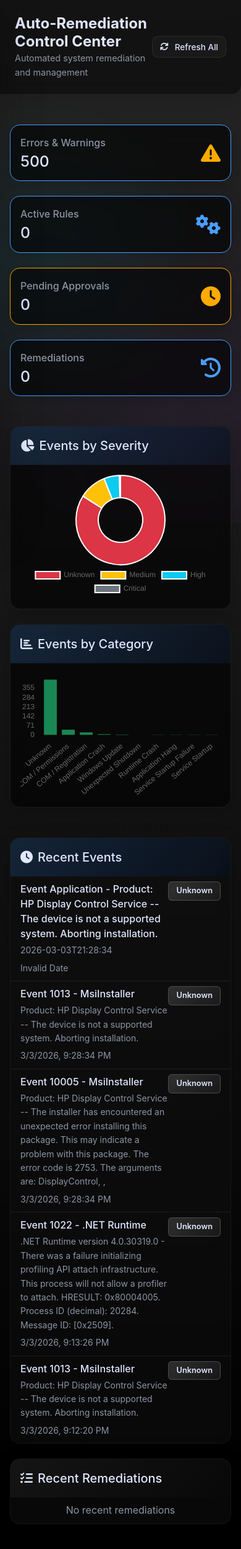
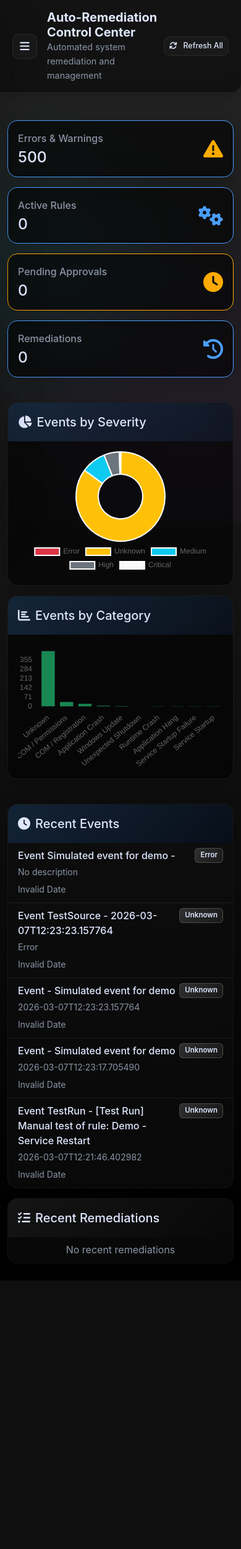
Before and after one commit to nehah0305/Rule-Based-Auto-Remediation-For-Windows-, a Flask app: page / in a window 390 px wide. Shown: the whole page at 62% size. After the commit the page ends 2066 px from the top, so only its background shows below. Run offline with Flask 3, Linux system fonts and the light colour scheme; data that the repository does not hold is empty; some libraries are stand-ins or nearby versions.

Commit message:
upgraded remediation engine

```diff
--- a/backend/data/last_processed.json
+++ b/backend/data/last_processed.json
@@ -1 +1 @@
-{"last_rowid": 1, "last_timestamp": "2026-03-03T21:28:34"}
+{"last_rowid": 8, "last_timestamp": ""}
--- a/backend/static/style.css
+++ b/backend/static/style.css
@@ -745,12 +745,57 @@ code {
   background: rgba(74, 158, 255, 0.6);
 }
 
+/* Mobile hamburger button */
+.mobile-menu-btn {
+  display: none;
+  background: var(--glass-bg);
+  border: 1px solid var(--glass-border);
+  color: #e0e7ff;
+  width: 40px;
+  height: 40px;
+  border-radius: 10px;
+  font-size: 1.1rem;
+  cursor: pointer;
+  align-items: center;
+  justify-content: center;
+  transition: all 0.3s ease;
+  flex-shrink: 0;
+}
+.mobile-menu-btn:hover {
+  background: var(--glass-hover);
+  border-color: var(--primary-color);
+}
+
+/* Sidebar overlay backdrop (mobile) */
+.sidebar-overlay {
+  display: none;
+  position: fixed;
+  inset: 0;
+  background: rgba(0,0,0,0.6);
+  backdrop-filter: blur(4px);
+  z-index: 999;
+}
+.sidebar-overlay.active { display: block; }
+
+/* Rules table — no word wrap in action cell */
+#rules-table td:last-child {
+  white-space: nowrap;
+}
+#rules-table td:first-child {
+  font-weight: 600;
+  max-width: 260px;
+  word-break: break-word;
+}
+
 /* Responsive Design */
 @media (max-width: 768px) {
+  .mobile-menu-btn { display: flex; }
+
   .sidebar {
     position: fixed;
     left: -100%;
-    width: 70%;
+    width: 80%;
+    max-width: 300px;
     height: 100vh;
     transition: left 0.3s ease;
     z-index: 1000;
@@ -765,24 +810,21 @@ code {
   }
 
   .header-top {
-    padding: 1.5rem;
+    padding: 1rem 1.25rem;
   }
 
   .header-top h2 {
-    font-size: 1.5rem;
-  }
-
-  .header-top .btn {
-    padding: 0.4rem 0.75rem;
-    font-size: 0.85rem;
+    font-size: 1.25rem;
   }
 
   .container-fluid.p-4 {
-    padding: 1rem !important;
+    padding: 0.75rem !important;
   }
 
   .card-modern .card-header {
     padding: 1rem;
+    flex-wrap: wrap;
+    gap: 0.5rem;
   }
 
   .card-modern .card-body {
@@ -790,12 +832,13 @@ code {
   }
 
   .table thead th {
-    padding: 0.75rem;
+    padding: 0.6rem 0.75rem;
     font-size: 0.75rem;
   }
 
   .table tbody td {
-    padding: 0.75rem;
+    padding: 0.6rem 0.75rem;
+    font-size: 0.85rem;
   }
 
   .btn {
@@ -803,28 +846,47 @@ code {
     font-size: 0.8rem;
   }
 
+  .btn-sm {
+    padding: 0.3rem 0.5rem;
+    font-size: 0.78rem;
+  }
+
   .row > [class*="col-"] {
-    margin-bottom: 1.5rem;
+    margin-bottom: 1rem;
+  }
+
+  /* Stack stat cards in 2 columns on mobile */
+  .row .col-md-3 {
+    flex: 0 0 50%;
+    max-width: 50%;
   }
 }
 
 @media (max-width: 576px) {
   .sidebar {
     width: 100%;
+    max-width: none;
   }
 
   .header-top {
     flex-direction: column;
-    gap: 1rem;
+    align-items: flex-start;
+    gap: 0.75rem;
   }
 
   .table-responsive {
-    font-size: 0.85rem;
+    font-size: 0.82rem;
   }
 
-  .btn {
+  /* Single column stat cards on very small screens */
+  .row .col-md-3 {
+    flex: 0 0 100%;
+    max-width: 100%;
+  }
+
+  .badge {
     padding: 0.35rem 0.5rem;
-    font-size: 0.75rem;
+    font-size: 0.72rem;
   }
 }
 
--- a/backend/templates/index.html
+++ b/backend/templates/index.html
@@ -12,6 +12,9 @@
 </head>
 
 <body class="bg-gradient">
+  <!-- Sidebar overlay (mobile) -->
+  <div class="sidebar-overlay" id="sidebarOverlay" onclick="closeMobileSidebar()"></div>
+
   <!-- Sidebar Navigation -->
   <nav class="navbar navbar-dark bg-dark-navy sticky-top sidebar" id="sidebar">
     <div class="container-fluid flex-column">
@@ -59,9 +62,14 @@
     <!-- Top Header -->
     <header class="header-top">
       <div class="d-flex justify-content-between align-items-center">
+        <div class="d-flex align-items-center gap-3">
+          <button class="mobile-menu-btn" id="mobileMenuBtn" onclick="openMobileSidebar()" title="Menu">
+            <i class="fas fa-bars"></i>
+          </button>
           <div>
             <h2 class="mb-0">Auto-Remediation Control Center</h2>
             <p class="text-muted mb-0 small">Automated system remediation and management</p>
+          </div>
         </div>
         <div class="d-flex gap-2">
           <button class="btn btn-sm btn-light" onclick="refreshAll()">
@@ -234,104 +242,37 @@
         <!-- Rules Tab -->
         <div class="tab-pane fade" id="rulesTab">
           <div class="row">
-            <div class="col-lg-6">
+            <div class="col-12">
               <div class="card card-modern">
-                <div class="card-header bg-gradient-success border-0 d-flex justify-content-between align-items-center">
+                <div
+                  class="card-header bg-gradient-success border-0 d-flex justify-content-between align-items-center flex-wrap gap-2">
                   <h5 class="mb-0 text-white">
                     <i class="fas fa-list me-2"></i>Active Rules
                   </h5>
+                  <div class="d-flex gap-2 flex-wrap">
+                    <button class="btn btn-sm btn-light" onclick="openNewRuleModal()">
+                      <i class="fas fa-plus me-1"></i>New Rule
+                    </button>
                     <button class="btn btn-sm btn-light" onclick="populateRulesFromJSON()">
                       <i class="fas fa-download me-1"></i>Import from JSON
                     </button>
+                  </div>
                 </div>
                 <div class="card-body p-0">
                   <div class="table-responsive">
                     <table class="table table-hover mb-0" id="rules-table">
                       <thead class="table-light">
                         <tr>
-                          <th style="width: 30%">Rule Name</th>
-                          <th style="width: 25%">Criteria</th>
-                          <th style="width: 10%">Severity</th>
-                          <th style="width: 10%">Auto</th>
-                          <th style="width: 25%" class="text-center">Actions</th>
+                          <th style="min-width:180px">Rule Name</th>
+                          <th style="min-width:160px">Criteria</th>
+                          <th style="min-width:100px">Severity</th>
+                          <th style="min-width:80px">Auto</th>
+                          <th style="min-width:220px" class="text-center">Actions</th>
                         </tr>
                       </thead>
                       <tbody></tbody>
                     </table>
                   </div>
-                </div>
-              </div>
-            </div>
-
-            <div class="col-lg-6">
-              <div class="card card-modern">
-                <div class="card-header bg-gradient-info border-0">
-                  <h5 class="mb-0 text-white">
-                    <i class="fas fa-plus-circle me-2"></i>Create/Edit Rule
-                  </h5>
-                </div>
-                <div class="card-body">
-                  <form id="rule-form">
-                    <input type="hidden" id="rule-id" />
-                    <div class="mb-3">
-                      <label class="form-label fw-500">Rule Name *</label>
-                      <input class="form-control form-control-modern" id="rule-name" placeholder="Enter rule name"
-                        required />
-                    </div>
-                    <div class="mb-3">
-                      <label class="form-label fw-500">Event ID</label>
-                      <input class="form-control form-control-modern" id="rule-event_id"
-                        placeholder="Optional - leave blank for all" />
-                    </div>
-                    <div class="mb-3">
-                      <label class="form-label fw-500">Source</label>
-                      <input class="form-control form-control-modern" id="rule-source"
-                        placeholder="Optional - leave blank for all" />
-                    </div>
-                    <div class="mb-3">
-                      <label class="form-label fw-500">Message Regex</label>
-                      <input class="form-control form-control-modern" id="rule-message_regex"
-                        placeholder="Optional regex pattern" />
-                    </div>
-                    <div class="mb-3">
-                      <label class="form-label fw-500">Remediation Script</label>
-                      <div class="btn-group w-100 mb-2" role="group" id="script-type-group">
-                        <input type="radio" class="btn-check" name="script-type-radio" id="script-type-file"
-                          value="file" checked />
-                        <label class="btn btn-outline-secondary btn-sm" for="script-type-file">
-                          <i class="fas fa-file me-1"></i>File Path
-                        </label>
-                        <input type="radio" class="btn-check" name="script-type-radio" id="script-type-inline"
-                          value="inline" />
-                        <label class="btn btn-outline-primary btn-sm" for="script-type-inline">
-                          <i class="fas fa-code me-1"></i>Inline Script
-                        </label>
-                      </div>
-                      <textarea class="form-control form-control-modern font-monospace" id="rule-remediation_script"
-                        rows="5" placeholder="C:\scripts\fix.ps1"
-                        style="font-size: 0.85rem; resize: vertical;"></textarea>
-                      <small class="text-muted" id="script-hint">
-                        <i class="fas fa-info-circle me-1"></i>
-                        <span id="script-hint-text">Enter the full path to a .ps1 file on this machine.</span>
-                      </small>
-                    </div>
-                    <div class="form-check mb-3">
-                      <input type="checkbox" class="form-check-input" id="rule-auto" />
-                      <label class="form-check-label" for="rule-auto">
-                        Enable Auto-Remediation
-                      </label>
-                      <small class="d-block text-muted mt-1">When enabled, remediation runs automatically on matching
-                        events</small>
-                    </div>
-                    <div class="d-grid gap-2">
-                      <button class="btn btn-primary btn-modern" type="submit">
-                        <i class="fas fa-save me-2"></i>Save Rule
-                      </button>
-                      <button class="btn btn-outline-secondary btn-modern" type="button" id="rule-reset">
-                        <i class="fas fa-redo me-2"></i>Reset Form
-                      </button>
-                    </div>
-                  </form>
                 </div>
               </div>
             </div>
@@ -402,6 +343,83 @@
     </div>
   </div>
 
+
+  <!-- Rule Create/Edit Modal -->
+  <div class="modal fade" tabindex="-1" id="ruleModal">
+    <div class="modal-dialog modal-lg modal-dialog-centered">
+      <div class="modal-content modal-modern">
+        <div class="modal-header bg-gradient-info border-0">
+          <h5 class="modal-title text-white" id="ruleModalTitle">
+            <i class="fas fa-plus-circle me-2"></i>Create Rule
+          </h5>
+          <button type="button" class="btn-close btn-close-white" data-bs-dismiss="modal"></button>
+        </div>
+        <div class="modal-body">
+          <form id="rule-form">
+            <input type="hidden" id="rule-id" />
+            <div class="row g-3">
+              <div class="col-md-8">
+                <label class="form-label fw-500">Rule Name *</label>
+                <input class="form-control form-control-modern" id="rule-name"
+                  placeholder="Enter a descriptive rule name" required />
+              </div>
+              <div class="col-md-4">
+                <label class="form-label fw-500">Event ID</label>
+                <input class="form-control form-control-modern" id="rule-event_id" placeholder="e.g. 7034" />
+              </div>
+              <div class="col-md-6">
+                <label class="form-label fw-500">Source</label>
+                <input class="form-control form-control-modern" id="rule-source"
+                  placeholder="e.g. Service Control Manager" />
+              </div>
+              <div class="col-md-6">
+                <label class="form-label fw-500">Message Regex</label>
+                <input class="form-control form-control-modern" id="rule-message_regex"
+                  placeholder="Optional regex pattern" />
+              </div>
+              <div class="col-12">
+                <label class="form-label fw-500">Remediation Script</label>
+                <div class="btn-group w-100 mb-2" role="group">
+                  <input type="radio" class="btn-check" name="script-type-radio" id="script-type-file" value="file"
+                    checked />
+                  <label class="btn btn-outline-secondary btn-sm" for="script-type-file">
+                    <i class="fas fa-file me-1"></i>File Path
+                  </label>
+                  <input type="radio" class="btn-check" name="script-type-radio" id="script-type-inline"
+                    value="inline" />
+                  <label class="btn btn-outline-primary btn-sm" for="script-type-inline">
+                    <i class="fas fa-code me-1"></i>Inline Script
+                  </label>
+                </div>
+                <textarea class="form-control form-control-modern font-monospace" id="rule-remediation_script" rows="6"
+                  placeholder="C:\scripts\fix.ps1" style="font-size: 0.85rem; resize: vertical;"></textarea>
+                <small class="text-muted mt-1 d-block">
+                  <i class="fas fa-info-circle me-1"></i>
+                  <span id="script-hint-text">Enter the full path to a .ps1 file on this machine.</span>
+                </small>
+              </div>
+              <div class="col-12">
+                <div class="form-check">
+                  <input type="checkbox" class="form-check-input" id="rule-auto" />
+                  <label class="form-check-label" for="rule-auto">Enable Auto-Remediation</label>
+                  <small class="d-block text-muted mt-1">When enabled, the script runs automatically on every matching
+                    event</small>
+                </div>
+              </div>
+            </div>
+          </form>
+        </div>
+        <div class="modal-footer" style="background:var(--glass-bg); border-top:1px solid var(--glass-border);">
+          <button class="btn btn-outline-secondary" id="rule-reset" type="button">
+            <i class="fas fa-redo me-1"></i>Reset
+          </button>
+          <button class="btn btn-primary btn-modern" id="rule-save-btn" type="button">
+            <i class="fas fa-save me-1"></i>Save Rule
+          </button>
+        </div>
+      </div>
+    </div>
+  </div>
 
   <!-- Matches Modal -->
   <div class="modal fade" tabindex="-1" id="matchesModal">
@@ -800,19 +818,20 @@
       document.getElementById('rule-message_regex').value = r.message_regex || '';
       document.getElementById('rule-remediation_script').value = r.remediation_script || '';
       document.getElementById('rule-auto').checked = r.auto_remediate;
-      // Set script type radio
       const scriptType = r.script_type || 'file';
       document.getElementById(scriptType === 'inline' ? 'script-type-inline' : 'script-type-file').checked = true;
       updateScriptTypeHint(scriptType);
-      document.querySelector('[href="#rulesTab"]').click();
-      window.scrollTo(0, 0);
+      document.getElementById('ruleModalTitle').innerHTML = '<i class="fas fa-edit me-2"></i>Edit Rule';
+      new bootstrap.Modal(document.getElementById('ruleModal')).show();
     }
 
-    document.getElementById('rule-reset').addEventListener('click', () => {
+    function openNewRuleModal() {
       document.getElementById('rule-form').reset();
       document.getElementById('rule-id').value = '';
       updateScriptTypeHint('file');
-    });
+      document.getElementById('ruleModalTitle').innerHTML = '<i class="fas fa-plus-circle me-2"></i>Create Rule';
+      new bootstrap.Modal(document.getElementById('ruleModal')).show();
+    }
 
     // Script type toggle hint
     function updateScriptTypeHint(type) {
@@ -831,15 +850,16 @@
       radio.addEventListener('change', (e) => updateScriptTypeHint(e.target.value));
     });
 
-    document.getElementById('rule-form').addEventListener('submit', async (ev) => {
-      ev.preventDefault();
-      const btn = ev.target.querySelector('button[type="submit"]');
+    // Rule Save button (in modal)
+    document.getElementById('rule-save-btn').addEventListener('click', async () => {
+      const nameField = document.getElementById('rule-name');
+      if (!nameField.value.trim()) { nameField.focus(); return; }
+      const btn = document.getElementById('rule-save-btn');
       btn.disabled = true;
       const originalText = btn.innerHTML;
       btn.innerHTML = '<i class="fas fa-spinner fa-spin me-1"></i>Saving...';
 
       const selectedType = document.querySelector('input[name="script-type-radio"]:checked')?.value || 'file';
-
       try {
         const payload = {
           name: document.getElementById('rule-name').value,
@@ -853,15 +873,12 @@
         const ruleId = document.getElementById('rule-id').value;
         if (ruleId) {
           await api(`/api/rules/${ruleId}`, { method: 'PUT', headers: { 'Content-Type': 'application/json' }, body: JSON.stringify(payload) });
-          showStatus('Success', 'Rule updated successfully.', 'success');
         } else {
           await api('/api/rules', { method: 'POST', headers: { 'Content-Type': 'application/json' }, body: JSON.stringify(payload) });
-          showStatus('Success', 'Rule created successfully.', 'success');
         }
-        document.getElementById('rule-form').reset();
-        document.getElementById('rule-id').value = '';
-        updateScriptTypeHint('file');
+        bootstrap.Modal.getInstance(document.getElementById('ruleModal'))?.hide();
         loadRules();
+        showStatus('Success', ruleId ? 'Rule updated successfully.' : 'Rule created successfully.', 'success');
       } catch (e) {
         showStatus('Error', 'Failed to save rule: ' + e.message, 'error');
       }
@@ -1330,6 +1347,26 @@
         toggleSidebar();
       }
     });
+
+    // Mobile sidebar open/close
+    function openMobileSidebar() {
+      document.getElementById('sidebar').classList.add('show');
+      document.getElementById('sidebarOverlay').classList.add('active');
+      document.body.style.overflow = 'hidden';
+    }
+
+    function closeMobileSidebar() {
+      document.getElementById('sidebar').classList.remove('show');
+      document.getElementById('sidebarOverlay').classList.remove('active');
+      document.body.style.overflow = '';
+    }
+
+    // Close mobile sidebar when a nav link is clicked
+    document.querySelectorAll('.nav-sidebar .nav-link').forEach(link => {
+      link.addEventListener('click', () => {
+        if (window.innerWidth <= 768) closeMobileSidebar();
+      });
+    });
   </script>
 
 </body>
```
Also changed, not shown: backend/models.py (+9 -1 lines), backend/data/errors_warnings.csv. Lines whose indentation alone changed are shown as unchanged.
